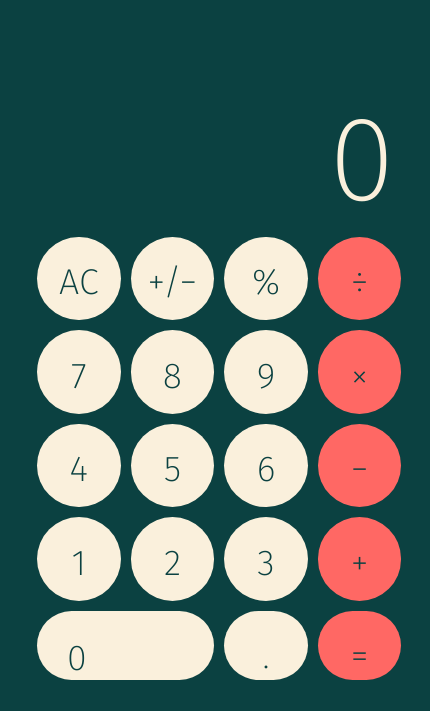
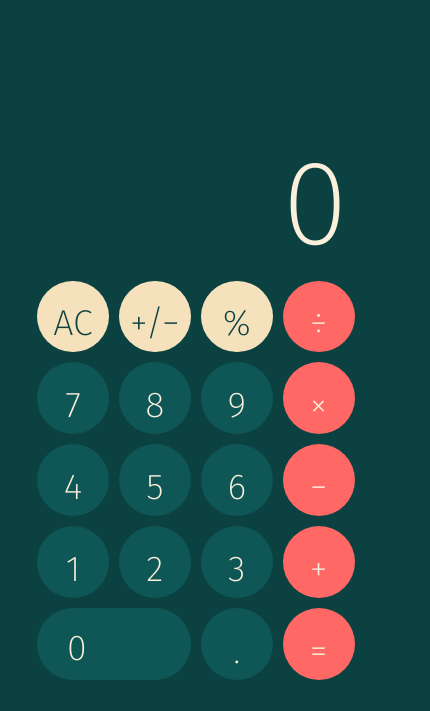
Before and after one commit to ndmekala/calculator, a plain HTML site: page index.html in a window 390 px wide. Shown: the part 149-860 px from the top of the page, 430 px wide, since content can reach past the window. Drawn offline with Linux system fonts and the light colour scheme.

Commit message:
updated color scheme and tweaked spacing

```diff
--- a/app/css/styles.css
+++ b/app/css/styles.css
@@ -64,17 +64,17 @@ body {
     grid-column-end: 3;
     grid-row-start: 6;
     grid-row-end: 7;
-    padding: 25px 0 0 30px;
+    padding: 18px 0 0 30px;
 }
 
 .button {
     text-align: center;
     font-size: 35px;
     margin: 5px;
-    padding: 25px 0 0 0;
-    background-color: #FAF0DC;
+    padding: 18px 0 0 0;
+    background-color: #0f5757;
     border-radius: 98px;
-    color: #0B4141;
+    color: #FAF0DC;
 }
 
 .selected {
@@ -103,6 +103,16 @@ body {
     background-color: #FF6864;
 }
 
+#clear, #plusminus, #percentage {
+    background-color: #f5e2bc;
+    color: #0f4141;
+}
+
+#selected {
+    background-color: #FAF0DC;
+    color: #FF6864;
+}
+
 @media (max-width: 40em) {
     body {
         background-color:#0B4141;
@@ -122,18 +132,19 @@ body {
     }
 
     #calculator {
-        grid-template-rows: 1fr 24vw 24vw 24vw 24vw;
+        grid-template-rows: 1fr 21vw 21vw 21vw 21vw 21vw;
         position: absolute;
         bottom: 0;
         left: auto;
         right: auto;
-        width: 96vw;
-        margin: 0 20px 0 0;
+        width: 84vw;
+        margin: 0 0 0 0;
     }
 
     .button {
         padding: 25% 0 0 0;
         font-size: 9.2vw;
+        margin: 5px;
     }
 
     #home {
```
